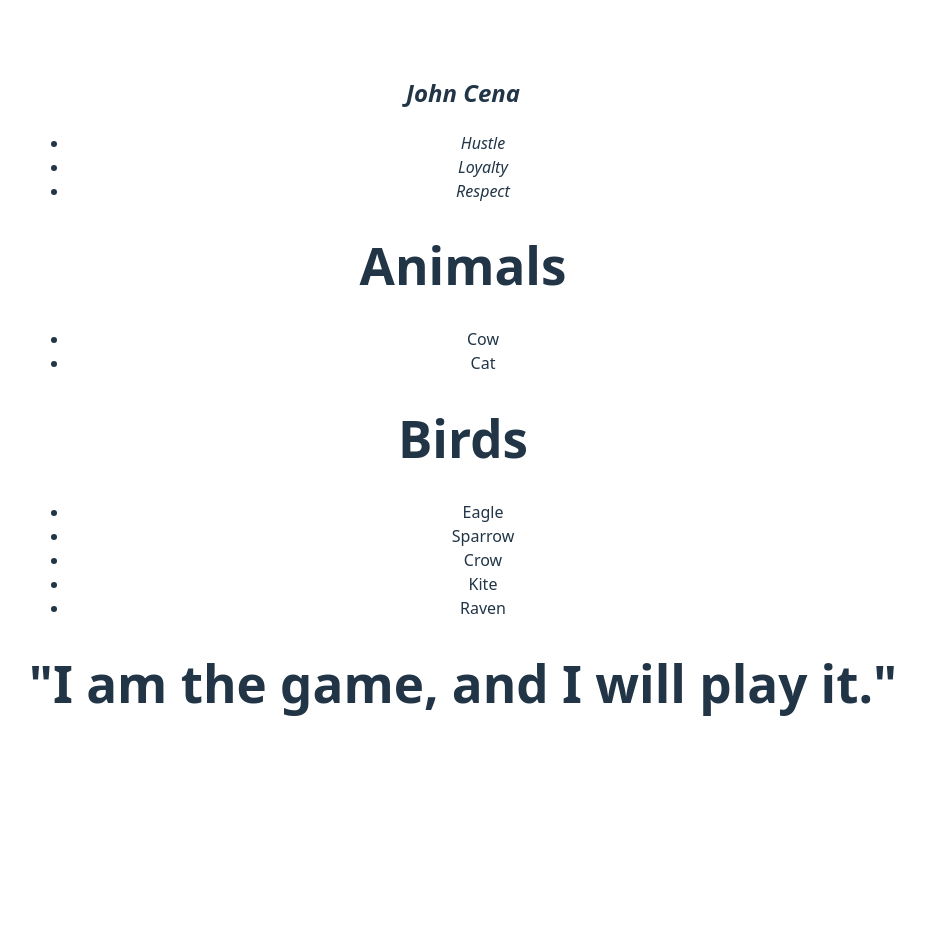
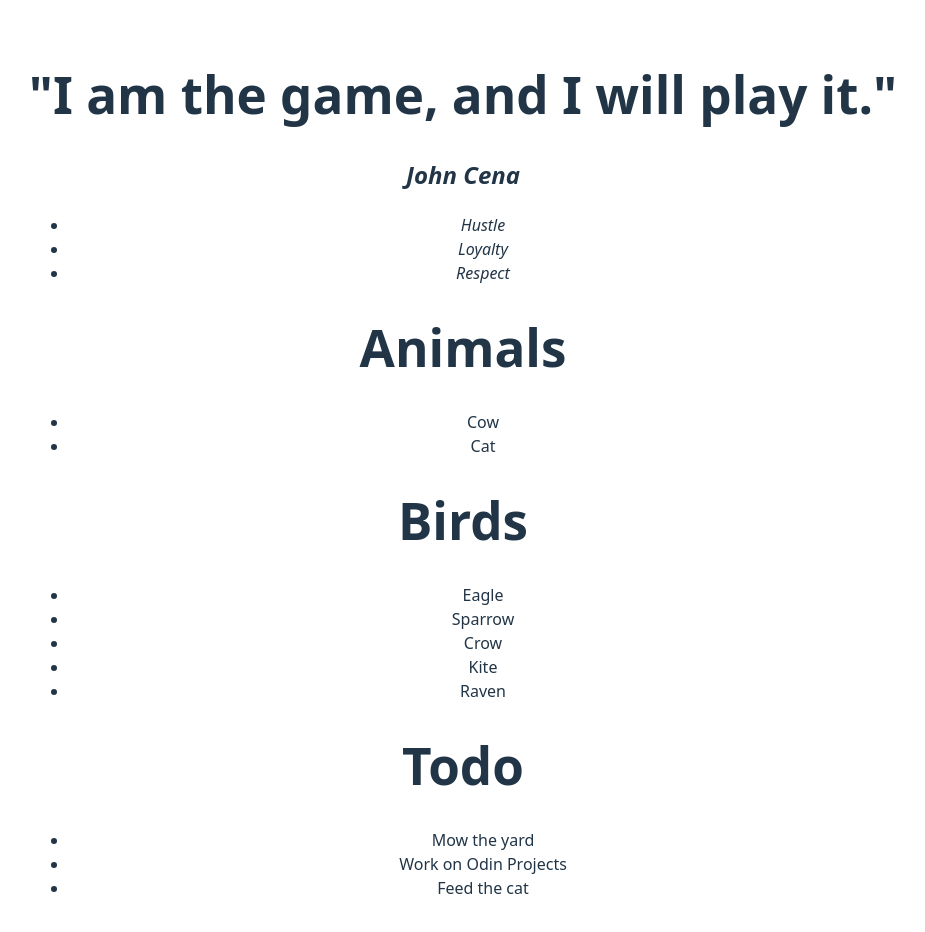
Before and after one commit to Avanish-Sandilya/web_development_projects, a React app in the folder ReactBasics/: page / in a window 1280 px wide. Shown: the top 932 px of the page, without its empty margins (177-1102 px from the left). Before the commit the page ends 800 px from the top, so only its background shows below. Built offline with nearby package versions, Linux system fonts and the light colour scheme; the HTML template or start-up script is replaced by a standard one.

Commit message:
adding Todo component to main.jsx and reordering components

```diff
--- a/ReactBasics/src/main.jsx
+++ b/ReactBasics/src/main.jsx
@@ -6,12 +6,14 @@ import Greeting from "./Greetings.jsx";
 import Quote from "./Quote.jsx";
 import AnimalList from "./Animals.jsx";
 import BirdList from "./Birds.jsx";
+import Todo from "./Todo.jsx";
 
 createRoot(document.getElementById("root")).render(
   <StrictMode>
+    <Greeting />
     <Quote />
     <AnimalList />
     <BirdList />
-    <Greeting />
+    <Todo/>
   </StrictMode>
 );
```
